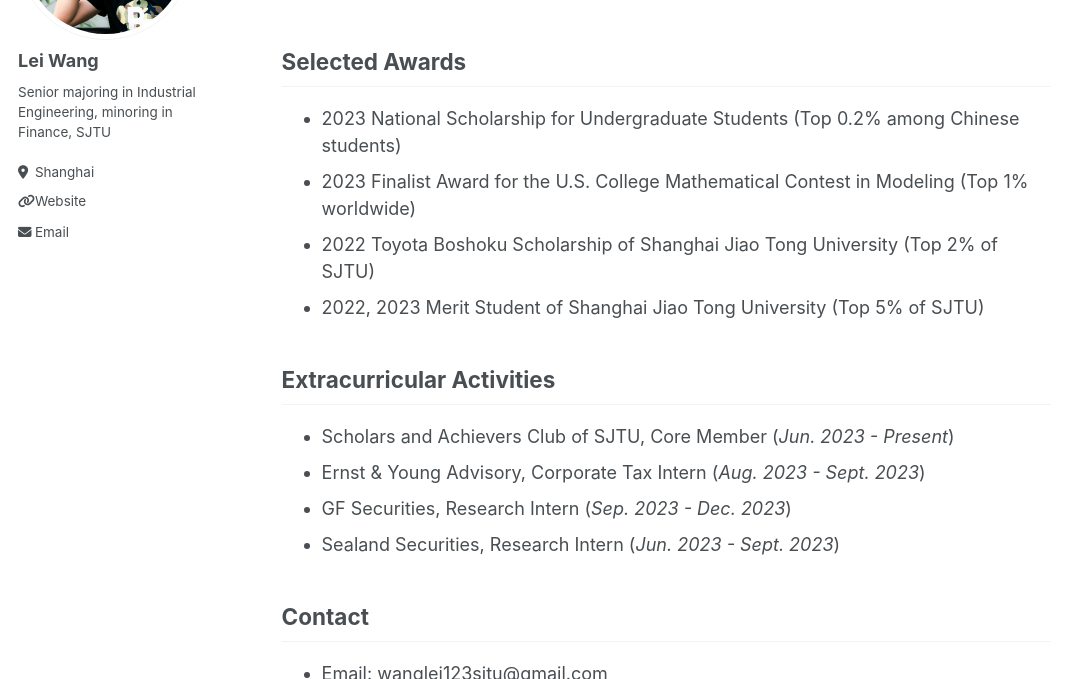
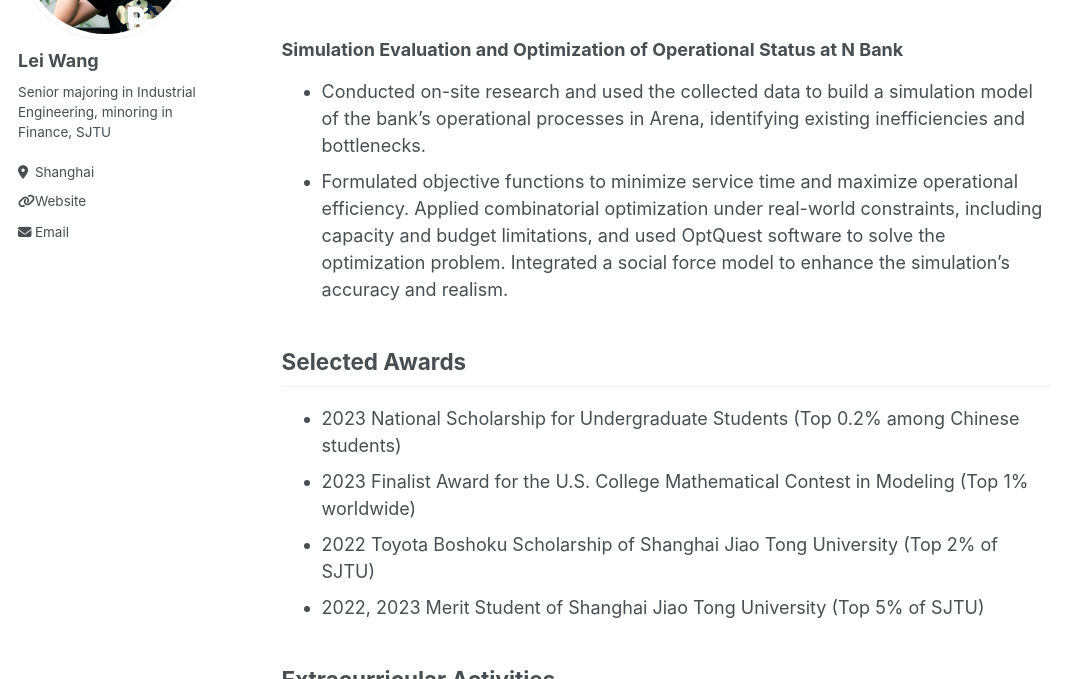
Before and after one commit to Wanglei123SJTU/Wanglei123SJTU.github.io, a Jekyll site: the page built from _pages/about.md, in a window 1280 px wide and 900 px high, scrolled down 2241 px, cut to the strip 221-900 px from the top of the window. Shown: the whole strip, without its empty margins (0-1086 px from the left). Built offline with Jekyll 4.4.1, drawn with Linux system fonts in a browser that asks for light colours.

Commit message:
Update about.md

```diff
--- a/_pages/about.md
+++ b/_pages/about.md
@@ -64,6 +64,12 @@ providing insights into self-boosting behaviors.
   Your browser does not support the video tag.
 </video>
 
+### Simulation Evaluation and Optimization of Operational Status at N Bank
+
+* Conducted on-site research and used the collected data to build a simulation model of the bank's operational processes in Arena, identifying existing inefficiencies and bottlenecks.
+* Formulated objective functions to minimize service time and maximize operational efficiency. Applied combinatorial optimization under real-world constraints, including capacity and budget limitations, and used OptQuest software to solve the optimization problem. Integrated a social force model to enhance the simulation's accuracy and realism.
+
+
 Selected Awards
 ------
 * 2023 National Scholarship for Undergraduate Students (Top 0.2% among Chinese students)
```
